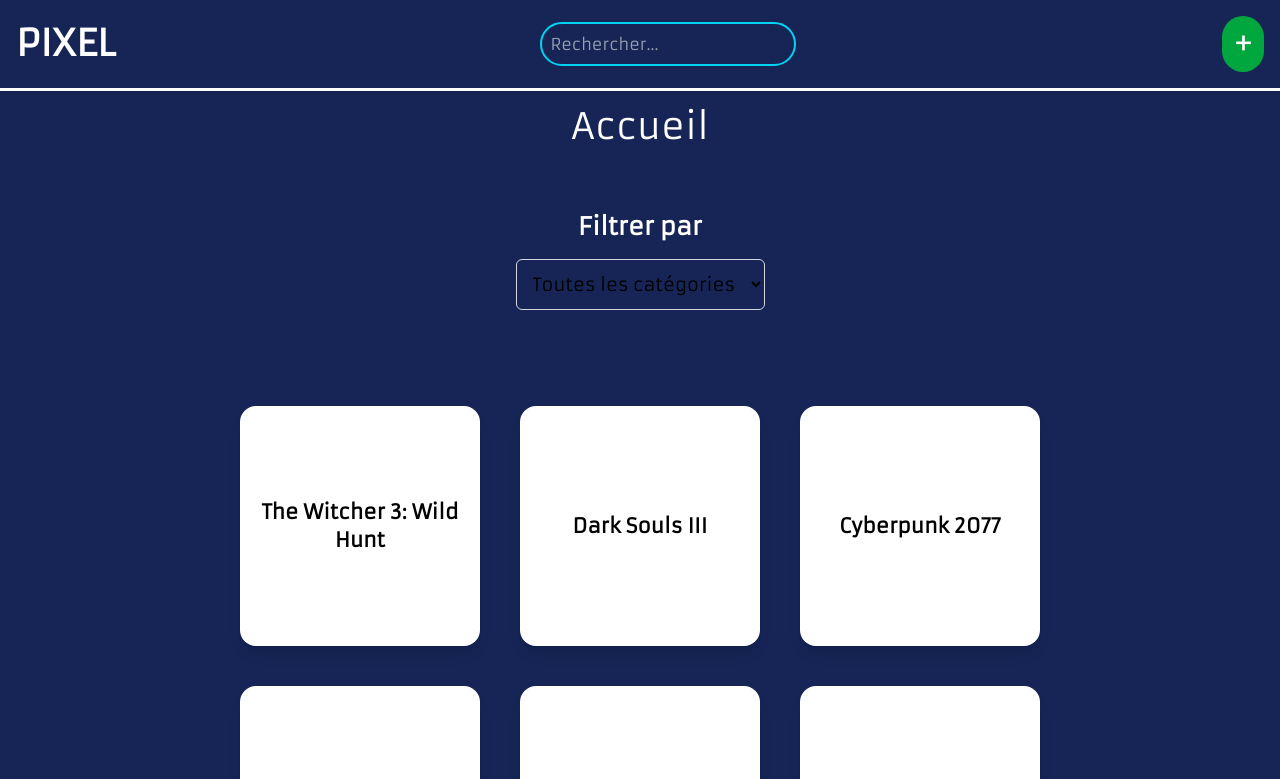
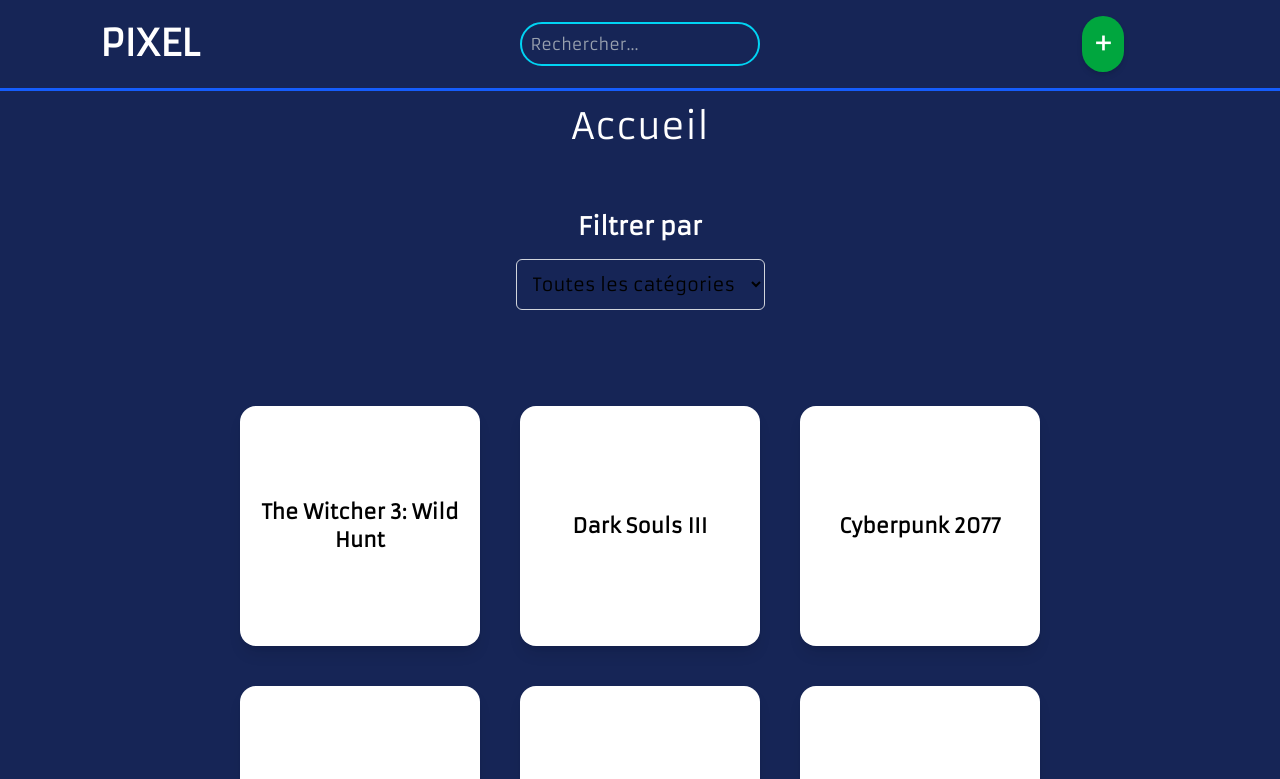
Before and after one commit to VictorLuigi27/examen, a React (Vite) app: page / in a window 1280 px wide. Shown: the top 779 px of the page. Built offline with nearby package versions, Linux system fonts and the light colour scheme.

Commit message:
change design header

```diff
--- a/src/assets/components/Header/header.tsx
+++ b/src/assets/components/Header/header.tsx
@@ -1,21 +1,26 @@
 export default function Header() {
-    return (
-      <div className="bg-blue-950 text-white p-4 border-b-3 border-t-blue-600 flex items-center">
+  return (
+    <div className="bg-blue-950 text-white p-4 border-b-[3px] border-blue-600 shadow-lg pr-[4.5rem]">
+      <div className="max-w-screen-lg mx-auto flex items-center justify-between">
 
+        {/* Logo */}
         <h1 className="text-4xl font-bold">PIXEL</h1>
 
+        {/* Barre de recherche */}
         <div className="flex-1 flex justify-center">
           <input
             type="text"
             placeholder="Rechercher..."
-            className="w-64 p-2 bg-transparent border-2 border-cyan-400 text-white rounded-full outline-none focus:ring-2 focus:ring-cyan-500 transition duration-300 placeholder-gray-400"
+            className="w-[15rem] p-2 bg-transparent border-2 border-cyan-400 text-white rounded-full outline-none focus:ring-2 focus:ring-cyan-500 transition duration-300 placeholder-gray-400"
           />
         </div>
 
-        <button className="bg-green-600 hover:bg-green-500 text-white p-3 rounded-full flex items-center justify-center transition duration-300 cursor-pointer">
+        {/* Bouton Ajout */}
+        <button className="bg-green-600 hover:bg-green-500 text-white p-3 rounded-full transition duration-300 shadow-md flex items-center justify-center">
           <span className="text-2xl font-bold">+</span>
         </button>
 
       </div>
-    );
-  }
+    </div>
+  );
+}
```
